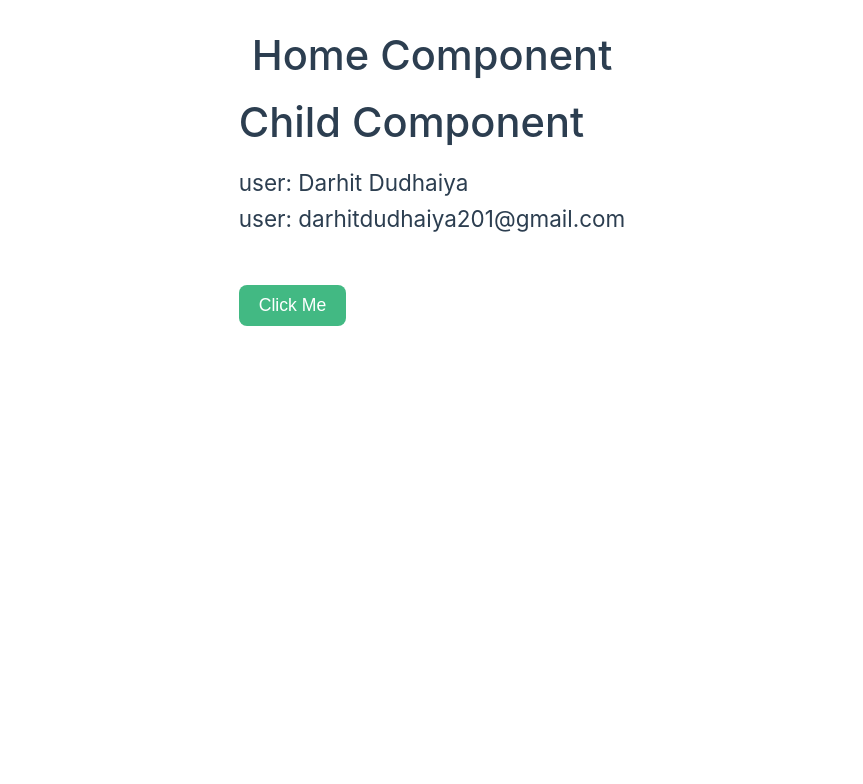
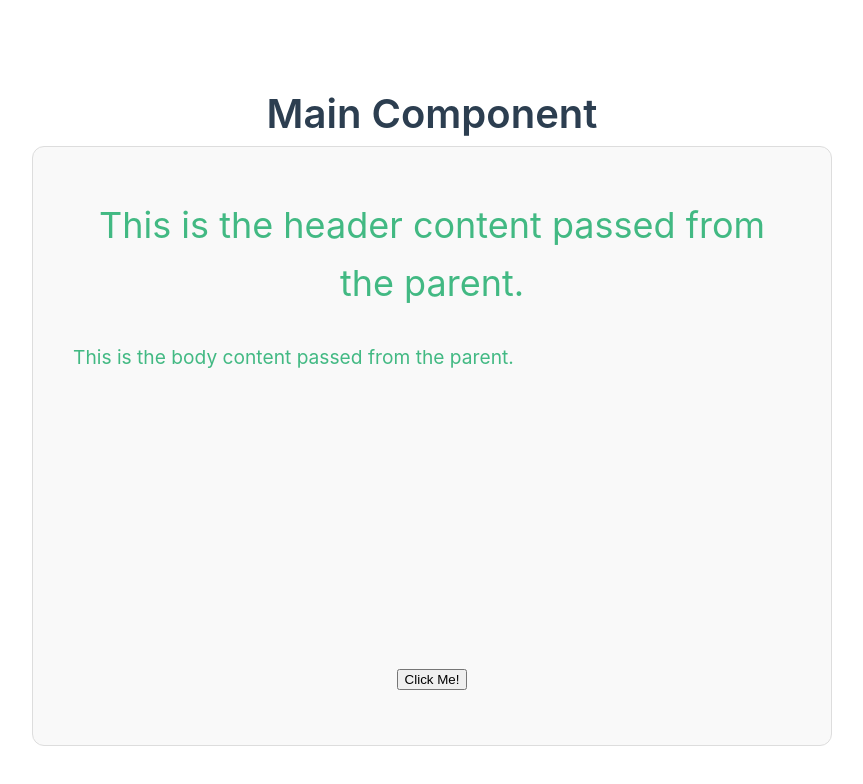
Before and after one commit to darshitdudhaiya/100DaysOfVue, a Vue app: page / in a window 1280 px wide. Shown: the top 784 px of the page, without its empty margins (208-1071 px from the left). Built offline with nearby package versions, Linux system fonts and the light colour scheme.

Commit message:
Using Vue.js Slots for Flexible Content Distribution

```diff
--- /dev/null
+++ b/src/components/CardCompnent.vue
@@ -0,0 +1,61 @@
+<template>
+    <div class="card">
+      <div class="card-header">
+        <slot name="header"></slot>
+      </div>
+      <div class="card-body">
+        <slot name="body"></slot>
+      </div>
+      <div class="card-footer">
+        <slot name="footer"></slot>
+      </div>
+    </div>
+  </template>
+
+  <script>
+  export default {
+    name: 'CardComponent'
+  }
+  </script>
+
+  <style scoped>
+  .card {
+    height: 600px;
+    width: 800px;
+    color: #42b983;
+    border: 1px solid #ddd;
+    border-radius: 12px;
+    padding: 40px; /* More padding for content */
+    background-color: #f9f9f9;
+    display: flex;
+    flex-direction: column;
+    justify-content: space-between; /* Ensures even spacing between sections */
+  }
+
+  .card-header, .card-footer {
+    padding: 10px 0; /* Padding between the content and edges */
+    text-align: center; /* Center-align header and footer */
+    font-size: 1.5rem; /* Slightly larger font */
+  }
+
+  .card-body {
+    flex-grow: 1; /* This allows the body to take up more space */
+    padding: 20px 0;
+    text-align: left;
+    font-size: 1.2rem;
+  }
+
+  button {
+    background-color: #42b983;
+    color: white;
+    padding: 12px 24px;
+    font-size: 1.2rem;
+    border: none;
+    border-radius: 8px;
+    cursor: pointer;
+  }
+
+  button:hover {
+    background-color: #358a63;
+  }
+  </style>
--- a/src/components/HomeComponent.vue
+++ b/src/components/HomeComponent.vue
@@ -1,32 +1,31 @@
 <template>
   <div class="container">
-    <h1>Home Component</h1>
-  </div>
-  <div class="container">
-    <ChildComponent :user="user" :details="details" :getData="getData"></ChildComponent>
+    <h1>Main Component</h1>
+    <CardComponent>
+      <template #header>
+        <h2>This is the header content passed from the parent.</h2>
+      </template>
+      <template #body>
+        <p>This is the body content passed from the parent.</p>
+      </template>
+      <template #footer>
+        <button @click="handleClick">Click Me!</button>
+      </template>
+    </CardComponent>
   </div>
 </template>
 
 <script>
-import ChildComponent from './ChildComponent.vue'
+import CardComponent from './CardCompnent.vue'
+
 export default {
-  name: 'HomeComponent',
+  name: 'App',
   components: {
-    ChildComponent
+    CardComponent
   },
-  data() {
-    return {
-      user: 'Darhit Dudhaiya',
-      details: {
-        name: 'Darhit Dudhaiya',
-        email: 'darhitdudhaiya201@gmail.com'
-      }
-    }
-  },
-
   methods: {
-    getData(){
-      alert('Fuction Called');
+    handleClick() {
+      alert('Button Clicked!')
     }
   }
 }
@@ -36,11 +35,12 @@ export default {
 .container {
   display: flex;
   justify-content: center;
+  align-items: center;
+  flex-direction: column;
+  margin-top: 50px;
 }
 h1 {
-  font-weight: 500;
-  font-size: 2.6rem;
-  position: relative;
-  top: -10px;
+  font-weight: 600;
+  font-size: 2.5rem;
 }
 </style>
```
